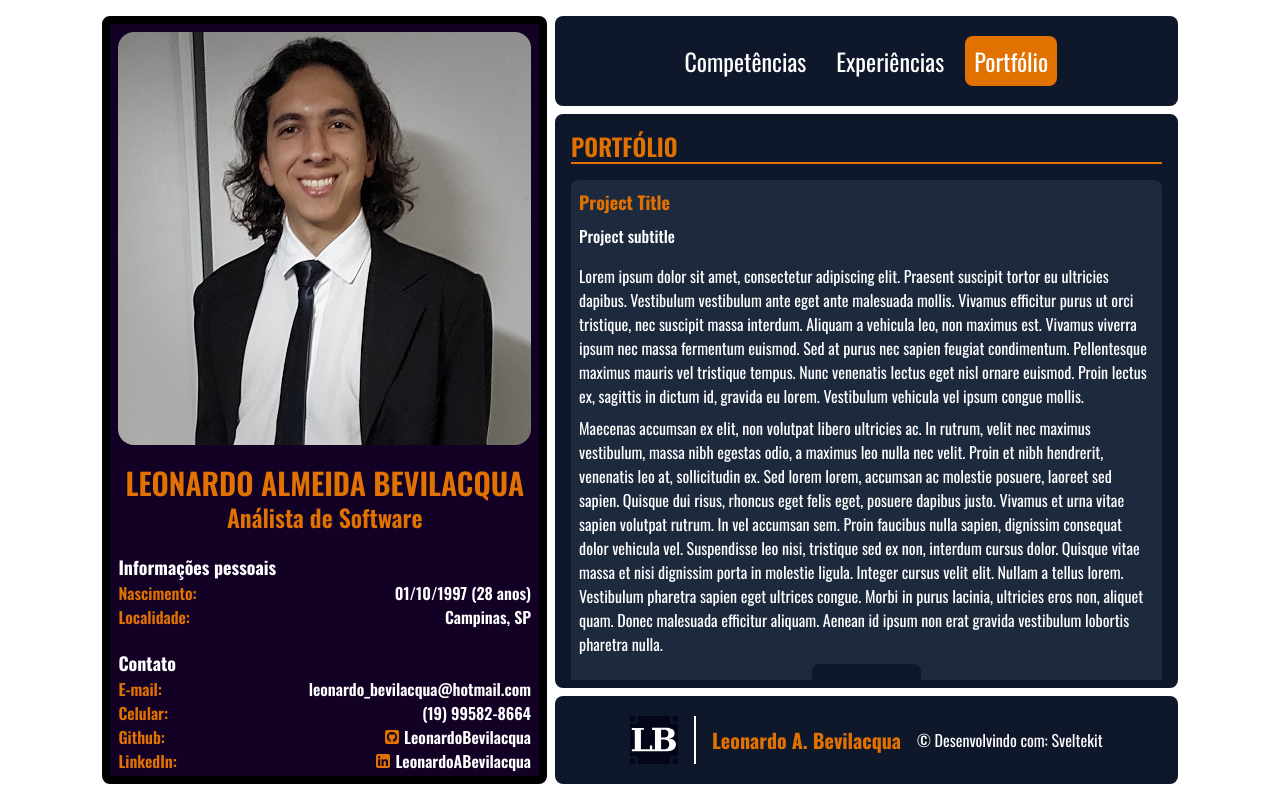
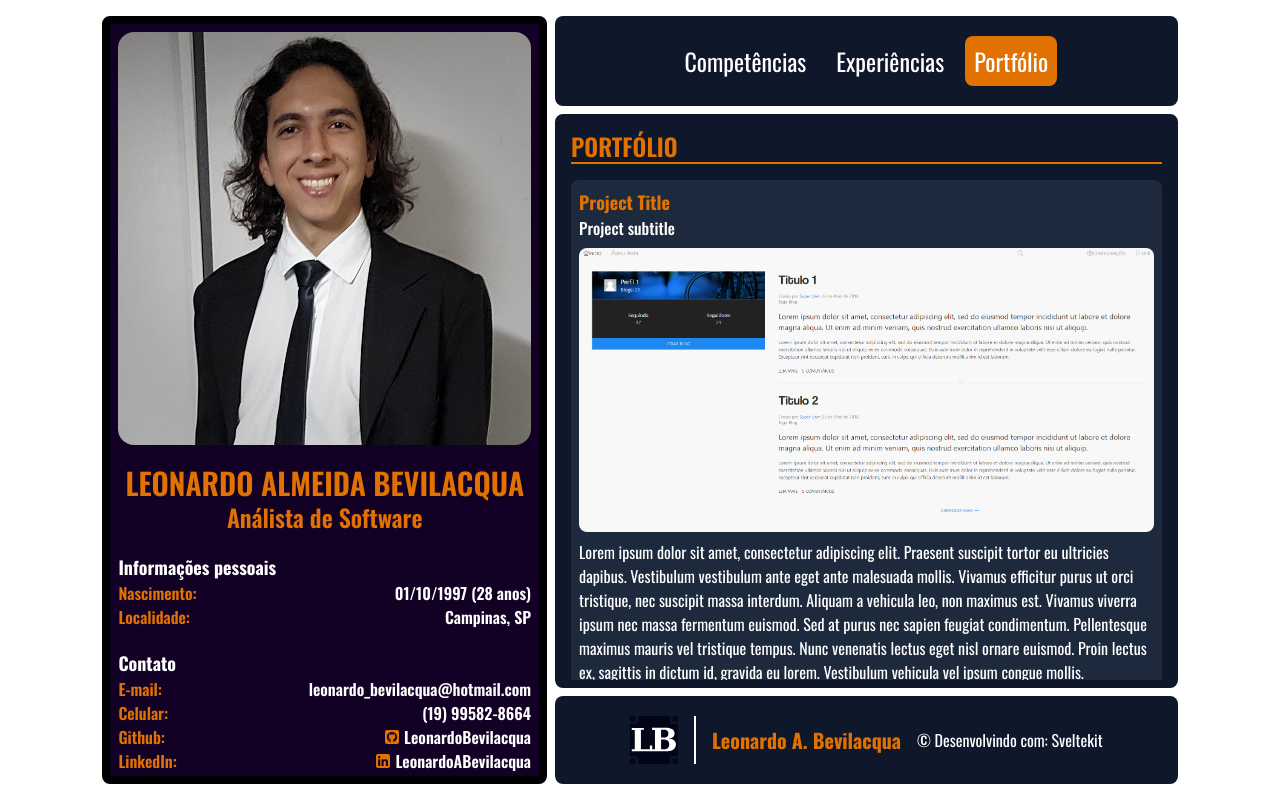
Before and after one commit to LeonardoBevilacqua/MyPortfolio, a SvelteKit app: page /portfolio in a window 1280 px wide. Built offline with nearby package versions, Linux system fonts and the light colour scheme.

Commit message:
finishing portfolio

```diff
--- a/src/routes/portfolio/+page.svelte
+++ b/src/routes/portfolio/+page.svelte
@@ -34,29 +34,27 @@
 	];
 </script>
 
-{#snippet projectCard({ title, subtitle, descriptions, link }: Project)}
-	<section class="bg-dark-60 text-white rounded-lg p-2 gap-2 flex flex-col">
-		<h3 class="text-dark-10 text-lg font-bold">{title}</h3>
-		<h4 class="font-medium mb-2">{subtitle}</h4>
-		{#each descriptions as description, index (index)}
-			<p>{description}</p>
-		{/each}
-		<a href={resolve(link)} class="bg-dark-30 rounded-lg p-3 inline-block m-auto">Ver mais sobre</a>
-	</section>
-{/snippet}
-
-{#snippet projectCard2({ title, subtitle, descriptions, link, imgLink }: Project)}
-	<section class="bg-dark-60 text-white rounded-lg p-2 gap-2 flex">
-		<div class="max-w-1/2 content-center">
+{#snippet projectCard({ title, subtitle, descriptions, link, imgLink }: Project)}
+	<section class="bg-dark-60 text-white rounded-lg p-2 gap-2 flex @desktop:flex-col">
+		<div class="max-w-1/2 content-center @desktop:hidden @max-[720px]:hidden">
 			<img src={imgLink} class="max-w-full h-auto rounded-lg" alt={title} />
 		</div>
-		<div class="flex flex-col max-w-1/2">
+		<div class="flex flex-col @max-desktop:max-w-1/2 @max-[720px]:max-w-full">
 			<h3 class="text-dark-10 text-lg font-bold">{title}</h3>
 			<h4 class="font-medium mb-2">{subtitle}</h4>
+
+			<img
+				src={imgLink}
+				class="max-w-full h-auto rounded-lg @max-desktop:hidden mb-2"
+				alt={title}
+			/>
+
 			{#each descriptions as description, index (index)}
 				<p>{description}</p>
 			{/each}
-			<a href={resolve(link)} class="bg-dark-30 rounded-lg p-3 inline-block m-auto"
+			<a
+				href={resolve(link)}
+				class="bg-dark-30 hover:bg-dark-10 transition-colors duration-300 rounded-lg p-3 inline-block m-auto mt-2"
 				>Ver mais sobre</a
 			>
 		</div>
@@ -67,6 +65,5 @@
 <article class="flex flex-col gap-4">
 	{#each projects as project, index (index)}
 		{@render projectCard(project)}
-		{@render projectCard2(project)}
 	{/each}
 </article>
```
